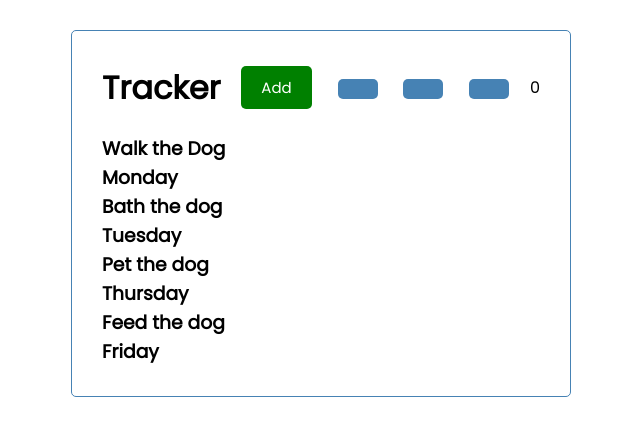
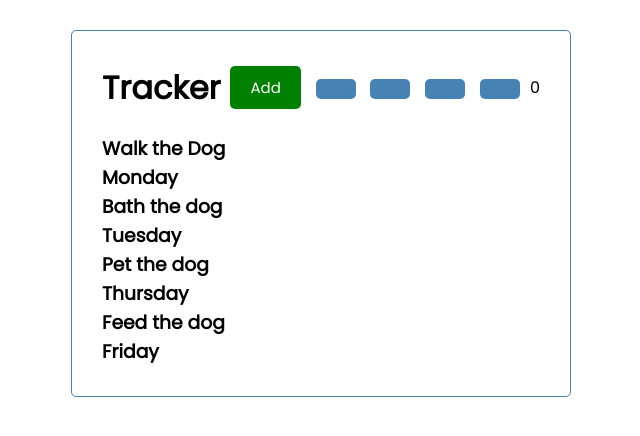
Before and after one commit to abbo-1/TimeManagementApp, a React (Create React App) app: page / in a window 1280 px wide. Shown: the top 436 px of the page, without its empty margins (319-959 px from the left). Built offline with nearby package versions, Linux system fonts and the light colour scheme.

Commit message:
practicing

```diff
--- a/src/components/Header.js
+++ b/src/components/Header.js
@@ -24,6 +24,10 @@ const Header = ({title}) => {
         setCounter(counter * 2)
     }
 
+    const divide = () => {
+        setCounter(counter / 2)
+    }
+
 
     return (
         <header className='header'>
@@ -33,6 +37,7 @@ const Header = ({title}) => {
             <Button onClick = {addition}>Add it</Button>
             <Button onClick = {subtraction}>Subtract it</Button>
             <Button onClick = {multiply}>Multiply it</Button>
+            <Button onClick = {divide}>Divide it</Button>
 
             <p>{counter}</p>
         </header>
```
